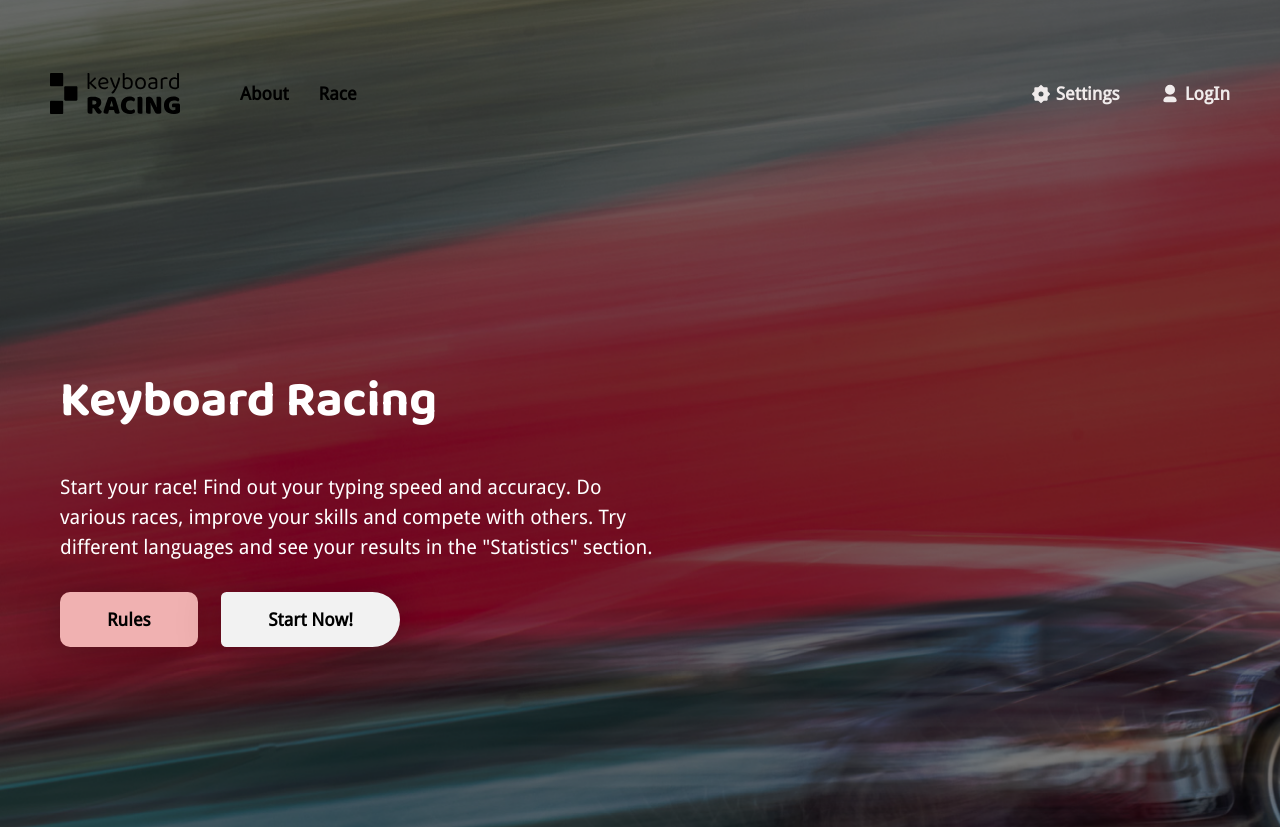
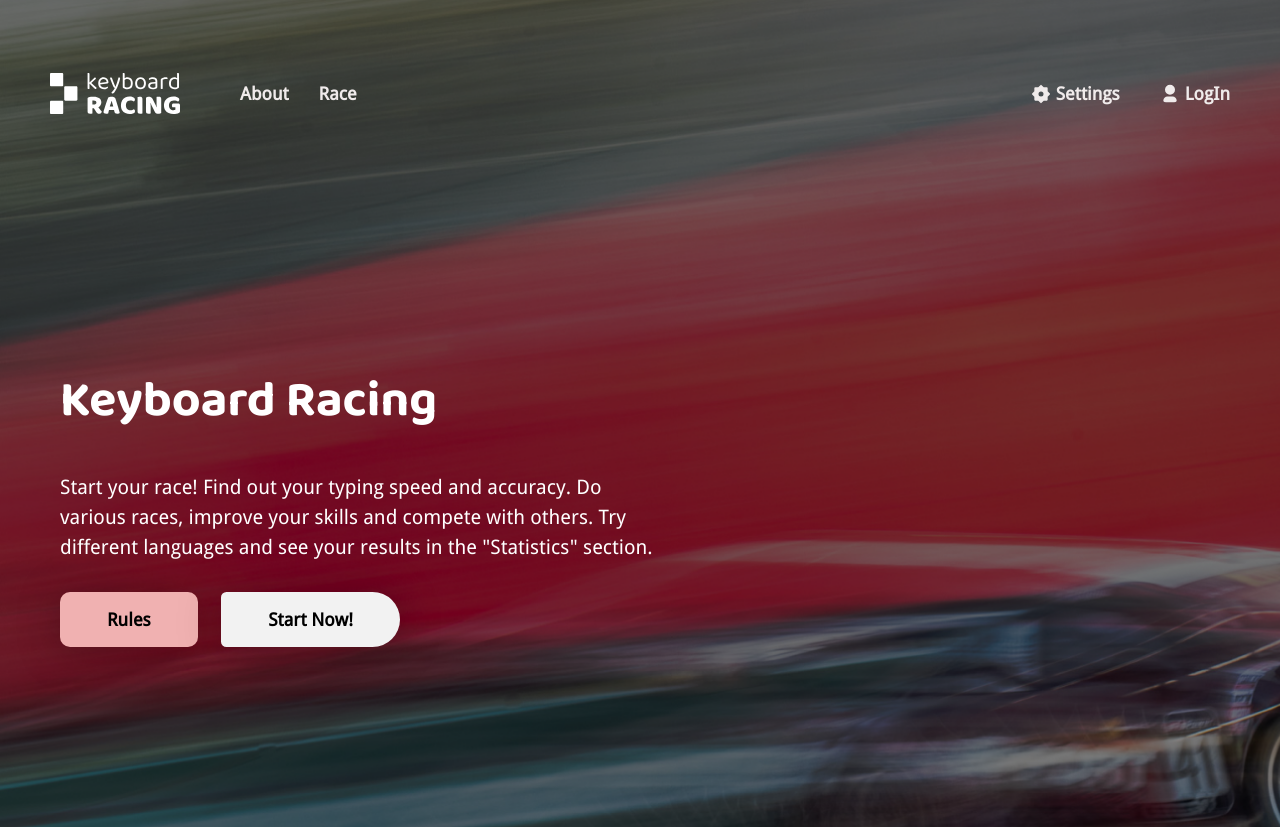
Before and after one commit to sanich123/keyboardTrainer, a React (Create React App) app: page / in a window 1280 px wide. Shown: the top 827 px of the page. Built offline with nearby package versions, Linux system fonts and the light colour scheme.

Commit message:
feat: add header dark theme

```diff
--- a/src/components/Settings/ThemeSwitch/themes.module.scss
+++ b/src/components/Settings/ThemeSwitch/themes.module.scss
@@ -79,7 +79,7 @@
     --text-window-onfocus-bg-color: rgb(219 213 255 / 70%);
     --text-window-onfocus-font-color: var(--font-color);
 
-    --logo-color-white: contrast(0) brightness(10);
+    --logo-color-white: none;
 
   }
 
--- a/src/components/header/header.module.scss
+++ b/src/components/header/header.module.scss
@@ -10,6 +10,7 @@
   align-items: center;
   font-size: var(--font-size-desktop);
   font-weight: var(--font-weight-header);
+  color: var(--font-color);
   padding: var(--padding-desktop);
   margin: auto;
   transition: var(--transition);
@@ -41,6 +42,7 @@
 
     .headerLogo {
       width: var(--logo-width-desktop);
+      filter: var(--logo-color-white);
 
       @media screen and (width <=$tablet) {
         width: var(--logo-width-tablet);
```
